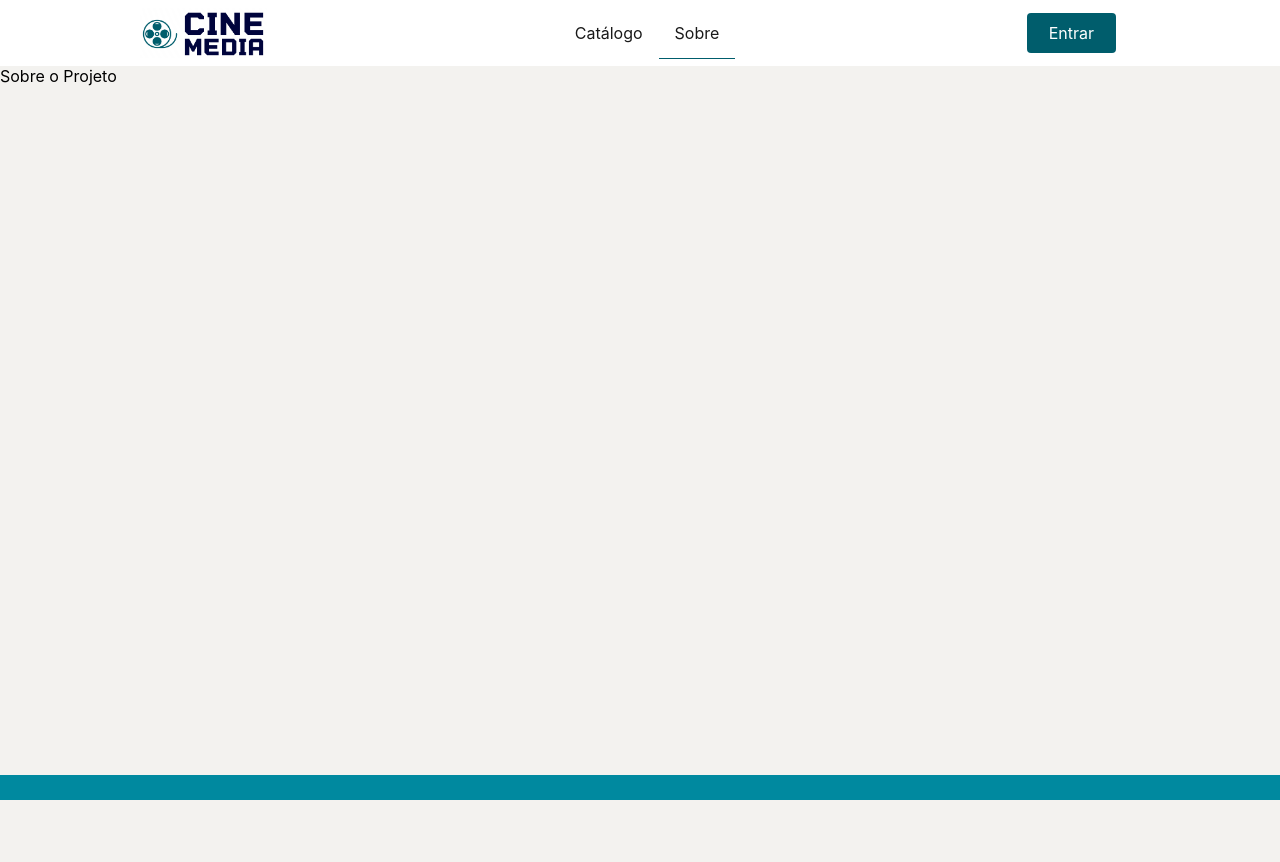
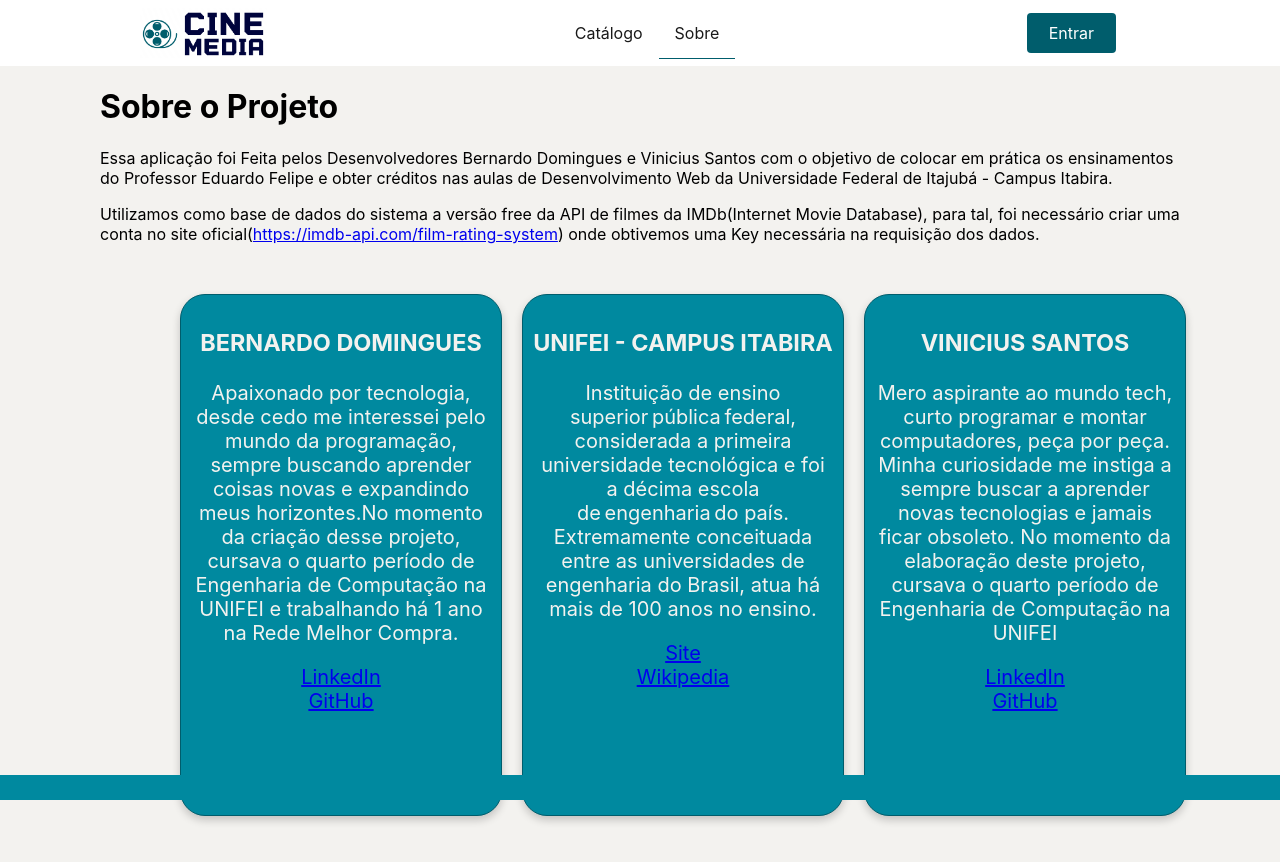
Before and after one commit to BernardoDomingues/projeto2_front, a React (Create React App) app: page /sobre in a window 1280 px wide. Shown: the top 862 px of the page. Before the commit the page ends 800 px from the top, so only its background shows below. Built offline with nearby package versions, Linux system fonts and the light colour scheme.

Commit message:
cria página de dados do projeto

```diff
--- a/src/containers/About/About.js
+++ b/src/containers/About/About.js
@@ -1,12 +1,151 @@
 import React from "react";
+import styled from "styled-components";
 import BasePage from "Components/BasePage";
+import colors from "helpers/colors";
 
 const About = () => {
   return (
     <>
-      <BasePage>Sobre o Projeto</BasePage>
+      <BasePage>
+        <Container>
+          <h1>Sobre o Projeto</h1>
+          <p>
+            Essa aplicação foi Feita pelos Desenvolvedores Bernardo Domingues e
+            Vinicius Santos com o objetivo de colocar em prática os ensinamentos
+            do Professor Eduardo Felipe e obter créditos nas aulas de
+            Desenvolvimento Web da Universidade Federal de Itajubá - Campus
+            Itabira.
+          </p>
+          <p>
+            Utilizamos como base de dados do sistema a versão free da API de
+            filmes da IMDb(Internet Movie Database), para tal, foi necessário
+            criar uma conta no site oficial(
+            <a href="https://imdb-api.com/film-rating-system" target="_blank">
+              https://imdb-api.com/film-rating-system
+            </a>
+            ) onde obtivemos uma Key necessária na requisição dos dados.
+          </p>
+        </Container>
+        <ProfileGrid>
+          <Card>
+            <Title>Bernardo Domingues</Title>
+            <p>
+              Apaixonado por tecnologia, desde cedo me interessei pelo mundo da
+              programação, sempre buscando aprender coisas novas e expandindo
+              meus horizontes.No momento da criação desse projeto, cursava o
+              quarto período de Engenharia de Computação na UNIFEI e trabalhando
+              há 1 ano na Rede Melhor Compra.
+            </p>
+            <CardFooter>
+              <a
+                href="https://linkedin.com/in/bernardo-domingues14"
+                target="_blank"
+              >
+                LinkedIn
+              </a>
+              <br />
+              <a href="https://github.com/BernardoDomingues" target="_blank">
+                GitHub
+              </a>
+            </CardFooter>
+          </Card>
+          <Card>
+            <Title>UNIFEI - Campus Itabira</Title>
+            <p>
+              Instituição de ensino superior pública federal, considerada a
+              primeira universidade tecnológica e foi a décima escola
+              de engenharia do país. Extremamente conceituada entre as
+              universidades de engenharia do Brasil, atua há mais de 100 anos no
+              ensino.
+            </p>
+            <CardFooter>
+              <a href="https://unifei.edu.br/" target="_blank">
+                Site
+              </a>
+              <br />
+              <a
+                href="https://pt.wikipedia.org/wiki/Universidade_Federal_de_Itajub%C3%A1"
+                target="_blank"
+              >
+                Wikipedia
+              </a>
+            </CardFooter>
+          </Card>
+          <Card>
+            <Title>Vinicius Santos</Title>
+            <p>
+              Mero aspirante ao mundo tech, curto programar e montar
+              computadores, peça por peça. Minha curiosidade me instiga a sempre
+              buscar a aprender novas tecnologias e jamais ficar obsoleto. No
+              momento da elaboração deste projeto, cursava o quarto período de
+              Engenharia de Computação na UNIFEI
+            </p>
+            <CardFooter>
+              <a
+                href="https://www.linkedin.com/in/vinicius-santos11"
+                target="_blank"
+              >
+                LinkedIn
+              </a>
+              <br />
+              <a href="https://github.com/ViniciusP-Sants" target="_blank">
+                GitHub
+              </a>
+            </CardFooter>
+          </Card>
+        </ProfileGrid>
+      </BasePage>
     </>
   );
 };
 
+const Container = styled.div`
+  margin: 0 100px 0 100px;
+`;
+
+const ProfileGrid = styled.div`
+  margin: 50px 180px 50px 180px;
+  display: grid;
+  gap: 20px;
+  grid-template-columns: 1fr 1fr 1fr;
+  grid-auto-flow: column;
+
+  @media screen and (max-width: 800px) {
+    grid-template-rows: 1fr 1fr 1fr;
+    grid-auto-flow: column;
+  }
+
+  @media screen and (min-width: 801px) and (max-width: 1024px) {
+    grid-template-rows: 1fr 1fr;
+    grid-auto-flow: column;
+  }
+`;
+
+const Card = styled.div`
+  border: 2px solid;
+  text-align: center;
+  border-radius: 25px;
+  padding: 10px;
+  font-size: 20px;
+  height: 500px;
+  min-width: 300px;
+  background-color: ${colors.secondaryGreen};
+  color: ${colors.backgroundColor};
+  border: 1px solid ${colors.primaryGreen};
+  box-shadow: 0 4px 8px 0 rgba(0, 0, 0, 0.2);
+  transition: 0.3s;
+`;
+
+const Title = styled.h3`
+  text-align: center;
+  font-weight: bold;
+  text-transform: uppercase;
+`;
+
+const CardFooter = styled.div`
+  text-decoration: none;
+  color: ${colors.backgroundColor};
+  margin-top: 20px;
+`;
+
 export default About;
--- a/src/providers/movies.js
+++ b/src/providers/movies.js
@@ -5,7 +5,7 @@ import Cookies from "js-cookie";
 import { getHomePageMovies, searchMovies } from "services/movies";
 import { updateUser } from "services/users";
 
-import { useLogin } from 'providers/login';
+import { useLogin } from "providers/login";
 
 export const MoviesContext = React.createContext({});
 
@@ -16,9 +16,11 @@ export const MoviesProvider = ({ children }) => {
   const [searcher, setSearcher] = useState("");
 
   const addMovieFavorite = async (movieId) => {
-    const update = await updateUser(userData.id, { favMovieId: movieId });
-    Cookies.set("userData", JSON.stringify(update.data));
-    setUserData(update.data);
+    if (userData.id) {
+      const update = await updateUser(userData.id, { favMovieId: movieId });
+      Cookies.set("userData", JSON.stringify(update.data));
+      setUserData(update.data);
+    }
   };
 
   const searchMovie = async () => {
@@ -28,7 +30,10 @@ export const MoviesProvider = ({ children }) => {
 
   useEffect(() => {
     const fetchData = async () => {
-      const data = await getHomePageMovies({ reqType: "homePage", options: "" });
+      const data = await getHomePageMovies({
+        reqType: "homePage",
+        options: "",
+      });
       if (data.personalError) {
         setIsError(data.personalError);
       } else {
@@ -45,7 +50,7 @@ export const MoviesProvider = ({ children }) => {
         isError,
         setSearcher,
         searchMovie,
-        addMovieFavorite
+        addMovieFavorite,
       }}
     >
       {children}
```
